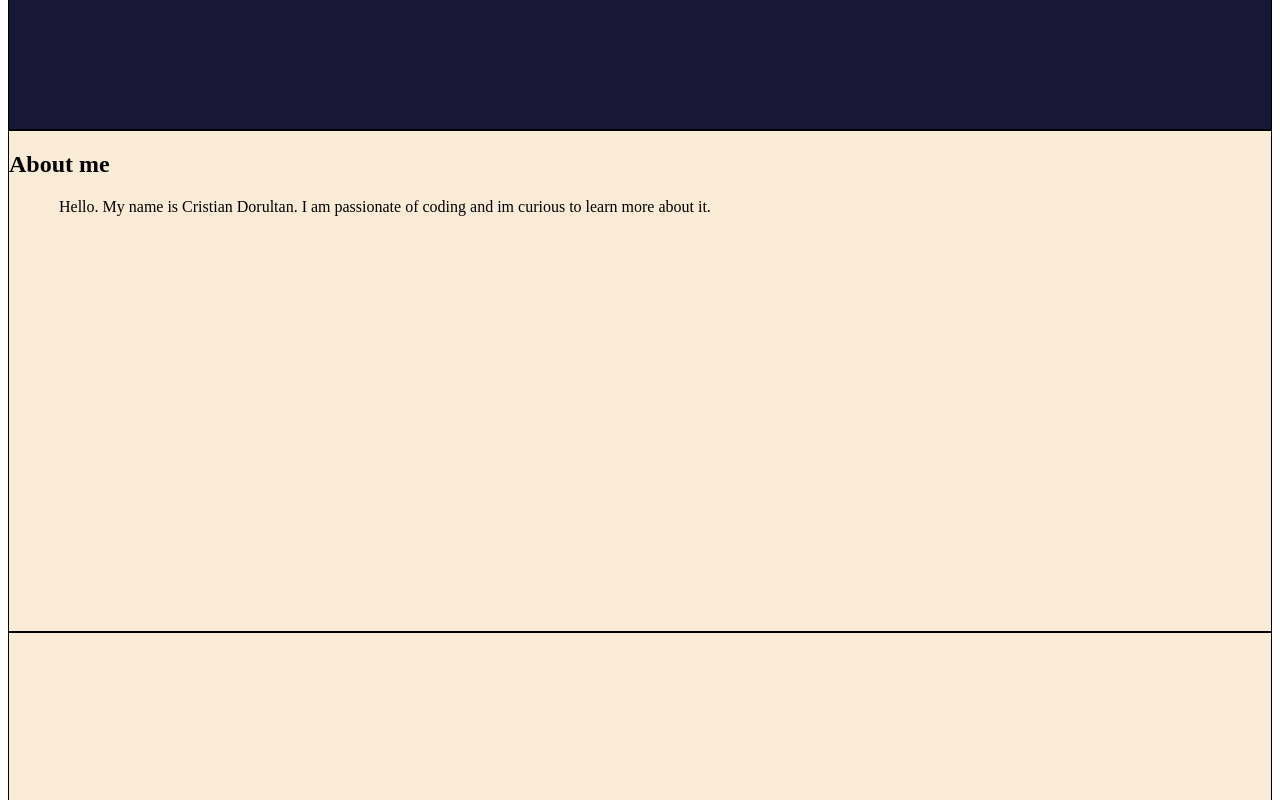
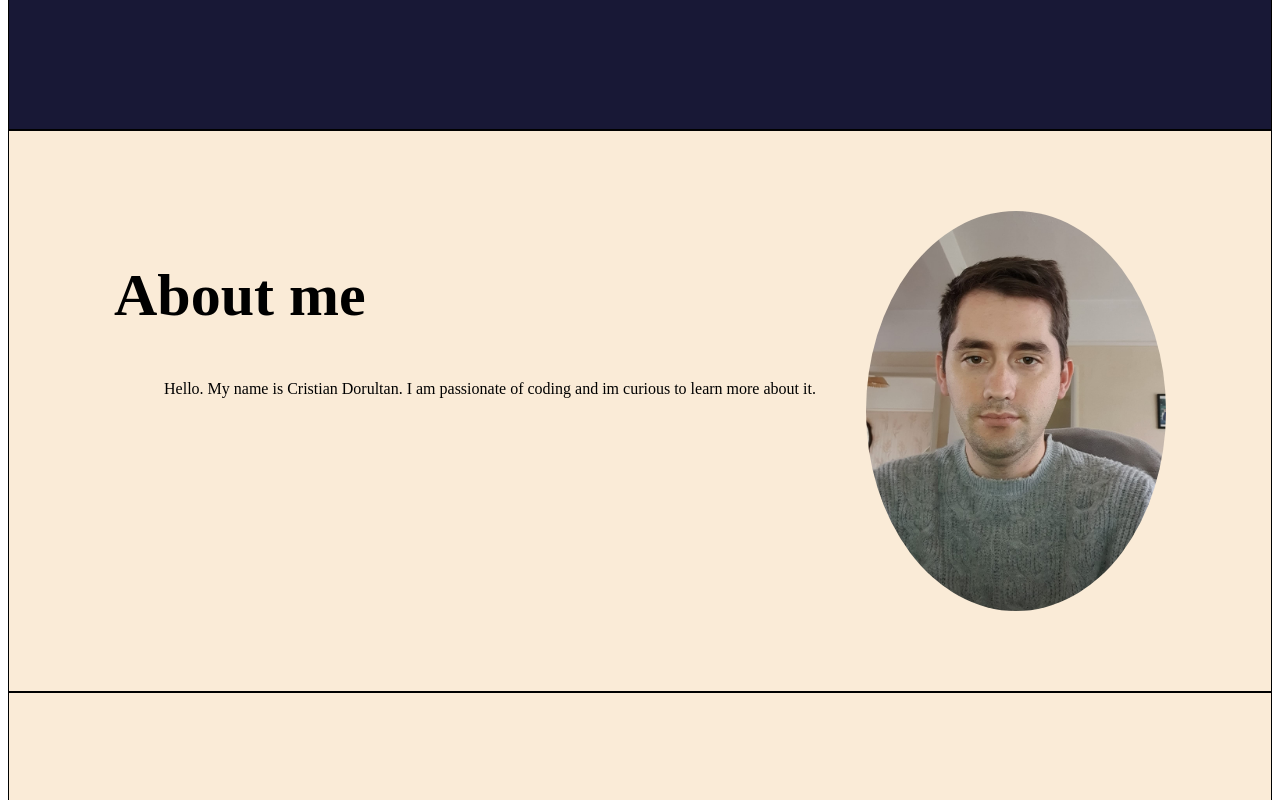
Before and after one commit to Dorultan-C/Portfolio, a plain HTML site: page index.html in a window 1280 px wide. Shown: the part 680-1480 px from the top of the page. Drawn offline with Linux system fonts and the light colour scheme; a web font is replaced by a local one.

Commit message:
finish about me section

```diff
--- a/index.html
+++ b/index.html
@@ -83,7 +83,9 @@
           <h2>About me</h2>
           <p>Hello. My name is Cristian Dorultan. I am passionate of coding and im curious to learn more about it.</p>
         </div>
-        <div class="headshot"></div>
+        <div class="headshot-container">
+          <img class="headshot" src="./Phottos/Cristi.jpeg" alt="cristian Dorultan photto">
+        </div>
     </section>
     <section class="sub-section"></section>
     <footer></footer>
--- a/style.css
+++ b/style.css
@@ -3,7 +3,7 @@ body {
 }
 
 section {
-  height: 500px;
+
   background-color: antiquewhite;
   border: solid black 1px;
 }
@@ -47,6 +47,10 @@ h1 {
   margin: 0;
   font-weight: 100;
   margin-left: 40px;
+}
+
+h2 {
+  font-size: 60px;
 }
 
 p {
@@ -111,3 +115,19 @@ p {
 .social {
   margin: 20px;
 }
+
+.sub-section {
+  display: flex;
+  justify-content: space-around;
+  padding: 80px;
+}
+
+.headshot {
+  width: 300px;
+  border-radius: 50%;
+}
+
+.headshot-container {
+  display: flex;
+  align-items: center;
+}
```
Also changed, not shown: Phottos/Cristi.jpeg (added).
